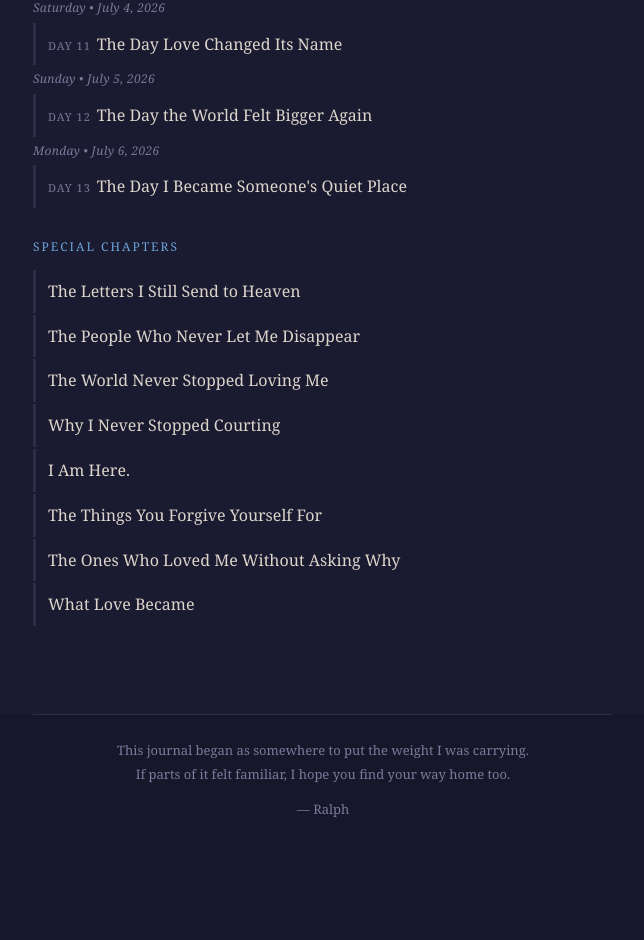
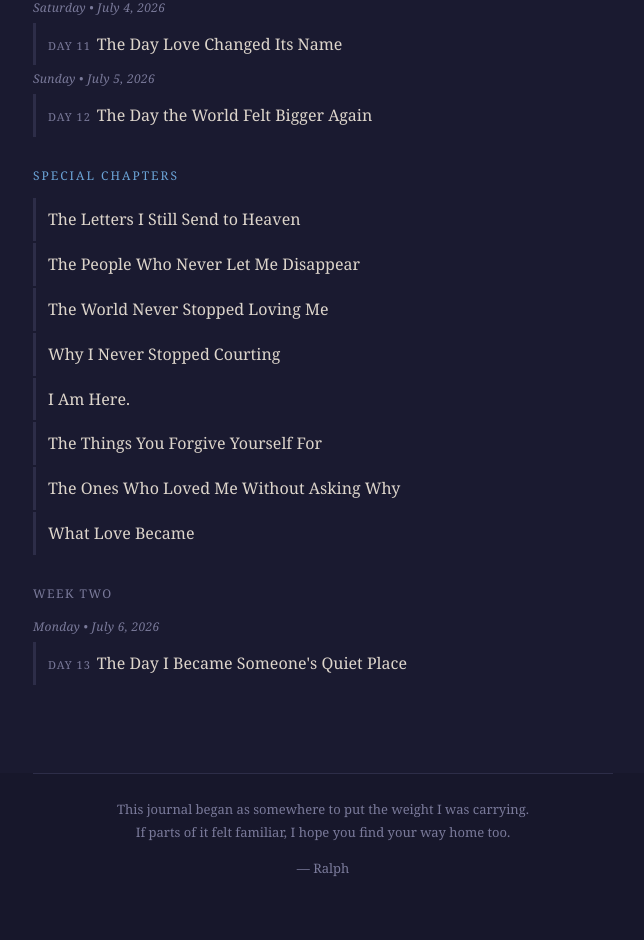
Before and after one commit to brunongmacho/ralphs-journal, a plain HTML site: page docs/index.html in a window 1280 px wide. Shown: the part 2292-3232 px from the top of the page, without its empty margins (317-961 px from the left). Before the commit the page ends 3173 px from the top, so only its background shows below. Drawn offline with Linux system fonts and the light colour scheme.

Commit message:
Dynamic Monday-start weeks + narrative SC placement

```diff
--- a/docs/index.html
+++ b/docs/index.html
@@ -145,12 +145,7 @@ He was just waiting for me to remember.</blockquote>
     <div class="day-group">
       <p class="day-group-date">Sunday • July 5, 2026</p>
       <ul class="day-list">
-        <li><a href="day-12.html"><span class="entry-label">Day 12</span>The Day the World Felt Bigger Again</a></li>      </ul>
-    </div>
-    <div class="day-group">
-      <p class="day-group-date">Monday • July 6, 2026</p>
-      <ul class="day-list">
-        <li><a href="day-13.html"><span class="entry-label">Day 13</span>The Day I Became Someone's Quiet Place</a></li>
+        <li><a href="day-12.html"><span class="entry-label">Day 12</span>The Day the World Felt Bigger Again</a></li>
       </ul>
     </div>
   </div>
@@ -166,6 +161,15 @@ He was just waiting for me to remember.</blockquote>
       <li><a href="special-chapter-14.html">The Ones Who Loved Me Without Asking Why</a></li>
       <li><a href="special-chapter-15.html">What Love Became</a></li>
     </ul>
+  </div>
+  <div class="week-section">
+    <p class="week-label">Week Two</p>
+    <div class="day-group">
+      <p class="day-group-date">Monday • July 6, 2026</p>
+      <ul class="day-list">
+        <li><a href="day-13.html"><span class="entry-label">Day 13</span>The Day I Became Someone's Quiet Place</a></li>
+      </ul>
+    </div>
   </div>
 </section>
 
```
